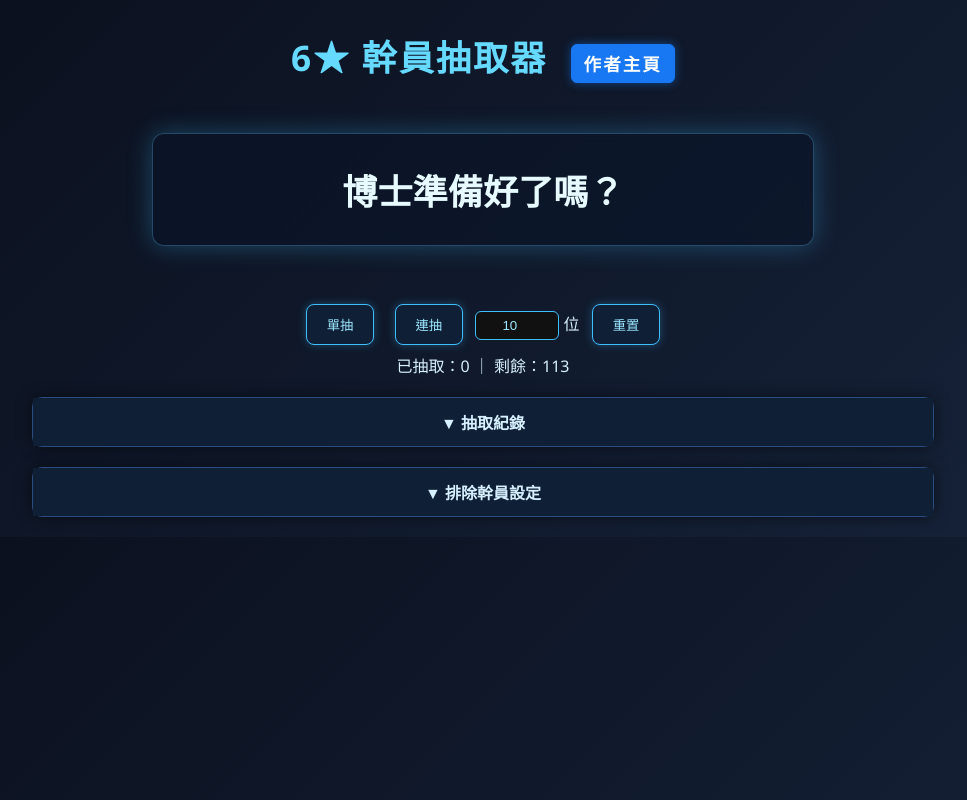
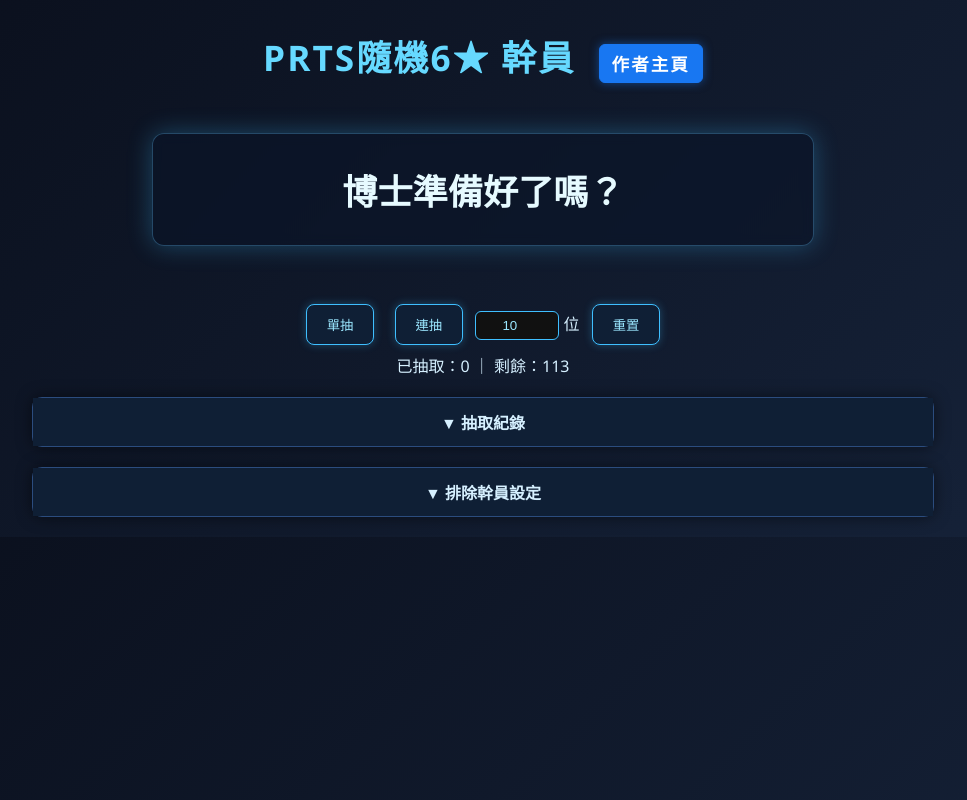
Before and after one commit to XiangKitsune/arknightsrandom.github.io, a plain HTML site: page index.html in a window 1280 px wide. Shown: the whole page, without its empty margins (157-1124 px from the left). Drawn offline with Linux system fonts and the light colour scheme.

Commit message:
Update index.html

```diff
--- a/index.html
+++ b/index.html
@@ -3,7 +3,7 @@
 <head>
 <meta charset="UTF-8">
 <meta name="viewport" content="width=device-width, initial-scale=1.0">
-<title>6★幹員抽取器</title>
+<title>PRTS隨機6★ 幹員</title>
 
 <style>
 body{
@@ -137,7 +137,7 @@
 <body>
 
 <h1>
-6★ 幹員抽取器
+PRTS隨機6★ 幹員
 <a href="https://www.facebook.com/kyuumara/" target="_blank" class="fb-btn">作者主頁</a>
 </h1>
 
```
